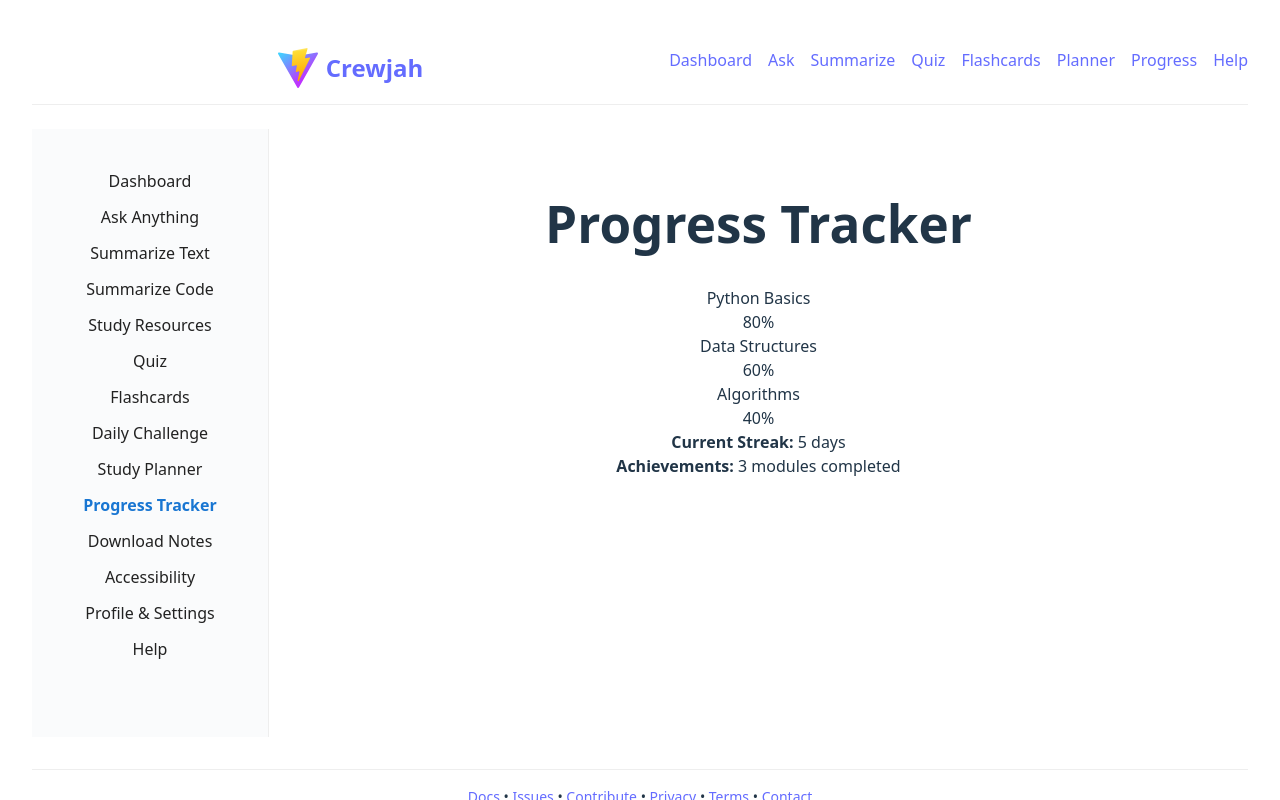
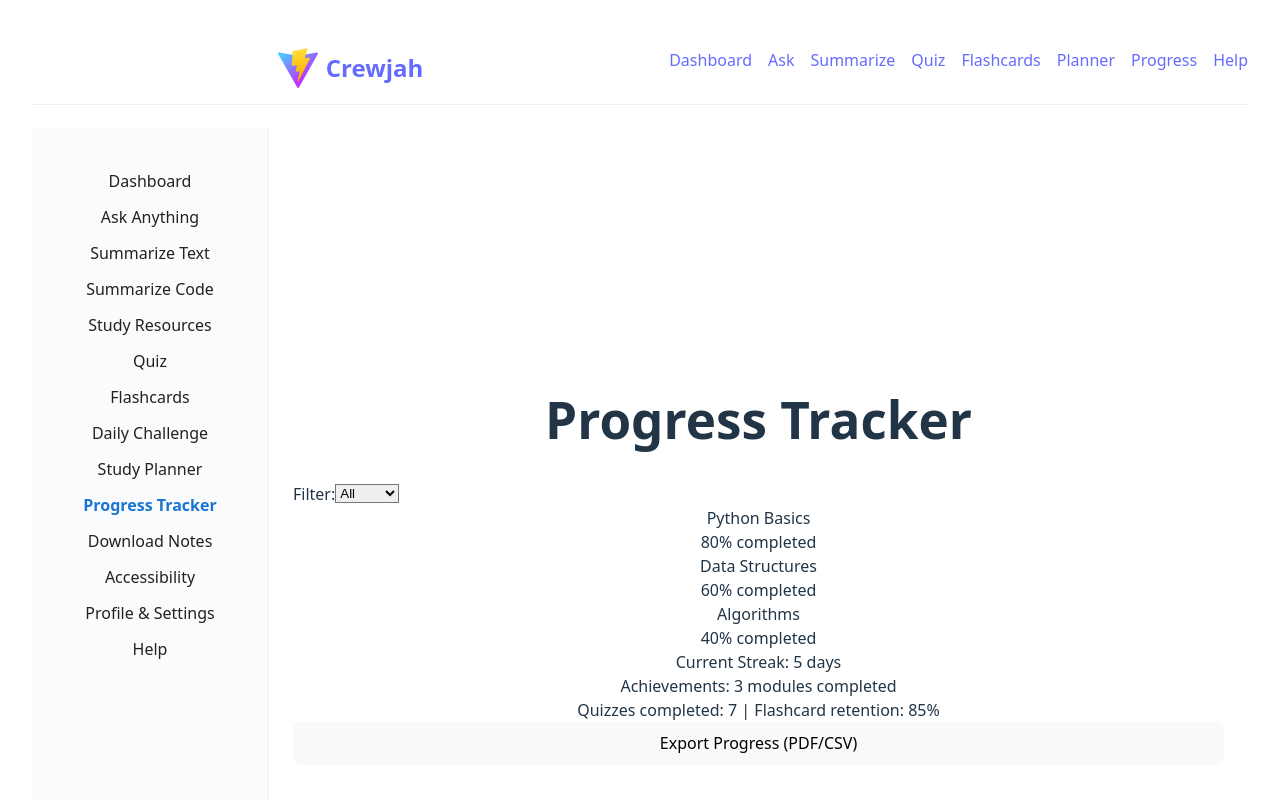
Before and after one commit to Crewjah/Crewjah, a React (Vite) app in the folder client/: page /progress in a window 1280 px wide. Shown: the top 800 px of the page. Built offline with nearby package versions, Linux system fonts and the light colour scheme.

Commit message:
Update ProgressTracker.jsx: progress tracker redesign

```diff
--- a/client/src/pages/ProgressTracker.jsx
+++ b/client/src/pages/ProgressTracker.jsx
@@ -1,29 +1,42 @@
+
+import { useState } from 'react';
+
 const mockProgress = [
   { label: 'Python Basics', percent: 80 },
   { label: 'Data Structures', percent: 60 },
   { label: 'Algorithms', percent: 40 },
 ];
 
+const filters = ['All', 'Python', 'DSA', 'Math'];
+
 const ProgressTracker = () => {
+  const [filter, setFilter] = useState('All');
+  const filtered = filter === 'All' ? mockProgress : mockProgress.filter(p => p.label.includes(filter));
   return (
-    <div className="edu-page edu-progress">
-      <h1>Progress Tracker</h1>
-      <div className="edu-progress-list">
-        {mockProgress.map((p, i) => (
-          <div key={i} className="edu-progress-item">
-            <div className="edu-progress-label">{p.label}</div>
-            <div className="edu-progress-bar">
-              <div className="edu-progress-bar-inner" style={{width: p.percent + '%'}}></div>
+    <div className="min-h-screen flex items-center justify-center bg-blue-50">
+      <div className="bg-white rounded-xl shadow-lg p-8 w-full max-w-xl">
+        <h1 className="text-2xl font-bold mb-6 text-primary">Progress Tracker</h1>
+        <div className="mb-4 flex gap-4 items-center">
+          <label className="font-medium">Filter:</label>
+          <select value={filter} onChange={e => setFilter(e.target.value)} className="px-2 py-1 border rounded">
+            {filters.map(f => <option key={f}>{f}</option>)}
+          </select>
+        </div>
+        <div className="mb-6">
+          {filtered.map((p, i) => (
+            <div key={i} className="mb-4">
+              <div className="font-semibold mb-1">{p.label}</div>
+              <div className="w-full bg-blue-100 rounded h-4 mb-1">
+                <div className="bg-primary h-4 rounded" style={{width: p.percent + '%'}}></div>
+              </div>
+              <div className="text-xs text-gray-500">{p.percent}% completed</div>
             </div>
-            <div className="edu-progress-percent">{p.percent}%</div>
-          </div>
-        ))}
-      </div>
-      <div className="edu-progress-streak">
-        <b>Current Streak:</b> 5 days
-      </div>
-      <div className="edu-progress-achievements">
-        <b>Achievements:</b> 3 modules completed
+          ))}
+        </div>
+        <div className="mb-4 text-sm text-blue-700">Current Streak: <span className="font-bold">5 days</span></div>
+        <div className="mb-4 text-sm text-green-700">Achievements: <span className="font-bold">3 modules completed</span></div>
+        <div className="mb-4 text-sm text-gray-500">Quizzes completed: <span className="font-bold">7</span> | Flashcard retention: <span className="font-bold">85%</span></div>
+        <button className="w-full py-2 bg-primary text-white font-bold rounded hover:bg-primaryHover transition">Export Progress (PDF/CSV)</button>
       </div>
     </div>
   );
```
